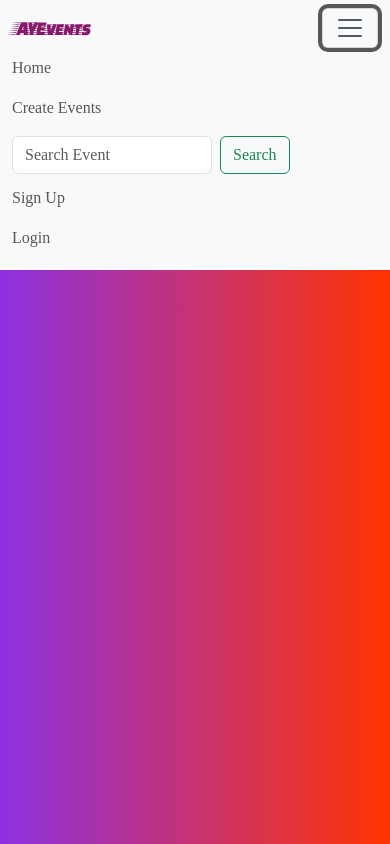
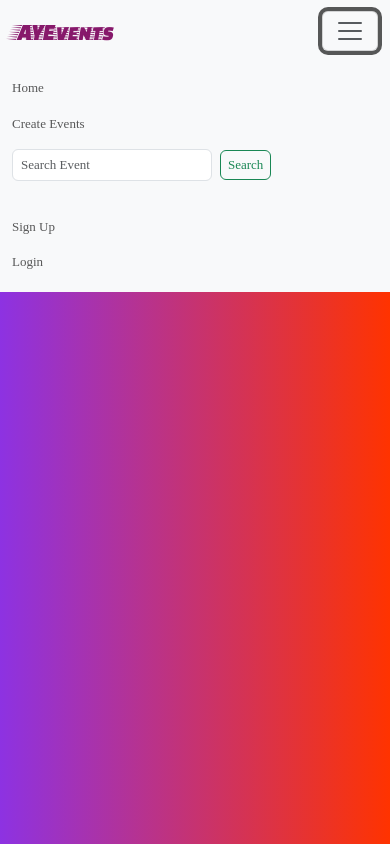
Before and after one commit to Aye-emmy/Event-Project, a plain HTML site: page index.html in a window 390 px wide. Both pictures are taken after a click on the button 349 px from the left and 28 px from the top of the page. Drawn offline with nearby package versions, Linux system fonts and the light colour scheme; no server answers.

Commit message:
another sign up update

```diff
--- a/index.html
+++ b/index.html
@@ -77,6 +77,40 @@
         }
         #navBooked{
             display: none;
+        }
+        @media (max-width: 991px) {
+            .navbar-nav {
+                margin-top: 16px;
+            }
+            #logOutBtn {
+                margin-top: 8px;
+                width: 100%;
+            }
+            .nav-item.d-flex {
+                margin-top: 8px;
+                margin-bottom: 8px;
+            }
+            .eventDiv{
+                width: 47%;
+            }
+        }
+
+        @media (max-width: 576px) {
+            #searchEvent, #searchBtn, .nav-link, #logOutBtn {
+                font-size: 13px;
+            }
+            #searchEvent {
+                padding: 5px 8px;
+            }
+            #searchBtn {
+                padding: 4px 7px;
+            }
+            .navbar-brand.logo {
+                font-size: 24px;
+            }
+            .eventDiv{
+                width: 90%;
+            }
         }
     </style>
 </head>
```
